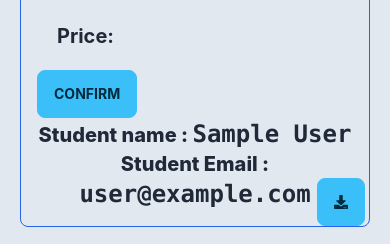
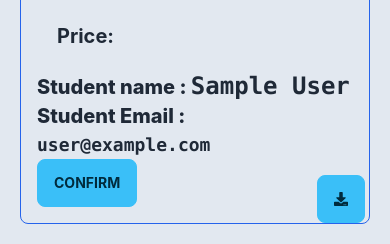
Before and after one commit to mahmudur987/language-learning-cone-assign-10, a React (Create React App) app: page /cheakout in a window 390 px wide. Shown: the part 671-915 px from the top of the page. Built offline with nearby package versions, Linux system fonts and the light colour scheme; no server answers; sample sign-in values are in the browser's storage.

Commit message:
responsive issues solvede

```diff
--- a/src/Components/CheakOut/Cheakout.js
+++ b/src/Components/CheakOut/Cheakout.js
@@ -19,7 +19,7 @@ const Cheakout = () => {
         });
     }
     return (
-        <div id='premmium' className='p-4 border border-blue-600 m-5 rounded-lg grid md:grid-cols-2 relative'>
+        <div id='premmium' className='p-4 border border-blue-600 m-5 rounded-lg grid grid-cols-1 lg :grid-cols-2 relative'>
             <div>
                 <h1 className='text-3xl text-center font-extrabold text-green-700'>Premmium Access </h1>
                 <h1 className='text-2xl font-bold m-5 text-rose-700 '> Course Name :{cart.name}</h1>
@@ -28,12 +28,13 @@ const Cheakout = () => {
                 <h1 className='text-xl font-bold m-5 '> Phone number :{cart.phone}</h1>
                 <h1 className='text-xl font-bold m-5 '> Price:{cart.price}</h1>
 
-                <button className='btn btn-info font-bold'>Confirm</button>
+
             </div>
             <div>
-                <h1 className='text-xl text-center font-extrabold '>Student name : <span className='text-2xl font-mono'>{user?.displayName}</span> </h1>
-                <h1 className='text-xl text-center font-extrabold '>Student Email : <span className='text-2xl font-mono'>{user?.email}</span> </h1>
+                <h1 className='text-xl md:text-center font-extrabold '>Student name : <span className='text-2xl font-mono'>{user?.displayName}</span> </h1>
+                <h1 className='text-xl  md:text-center font-extrabold '>Student Email : <span className='md:text-2xl text-lg   font-mono'>{user?.email}</span> </h1>
 
+                <button className='btn btn-info font-bold'>Confirm</button>
 
                 <button onClick={downloadpdf} className='btn btn-info font-bold absolute bottom-0 right-1'> <FaDownload></FaDownload>  </button>
             </div>
--- a/src/Components/Courses/Courses.js
+++ b/src/Components/Courses/Courses.js
@@ -6,7 +6,7 @@ const Courses = () => {
 
     const courses = useLoaderData();
     return (
-        <div className='text-center border border-red-700'>
+        <div className='text-center border border-red-700 p-2'>
 
             <h1 className='text-3xl font-bold text-yellow-700'>All Courses </h1>
 
```
